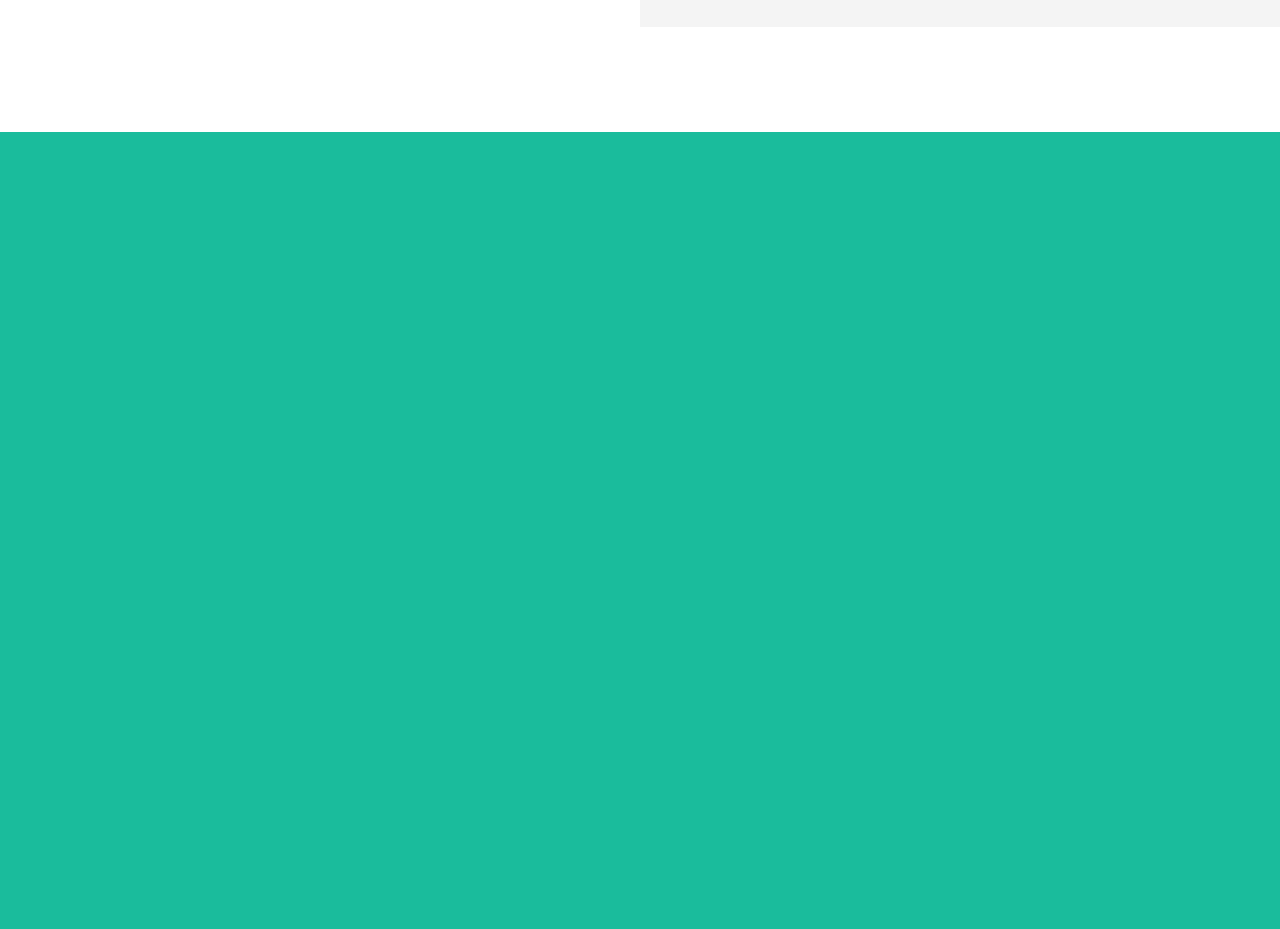
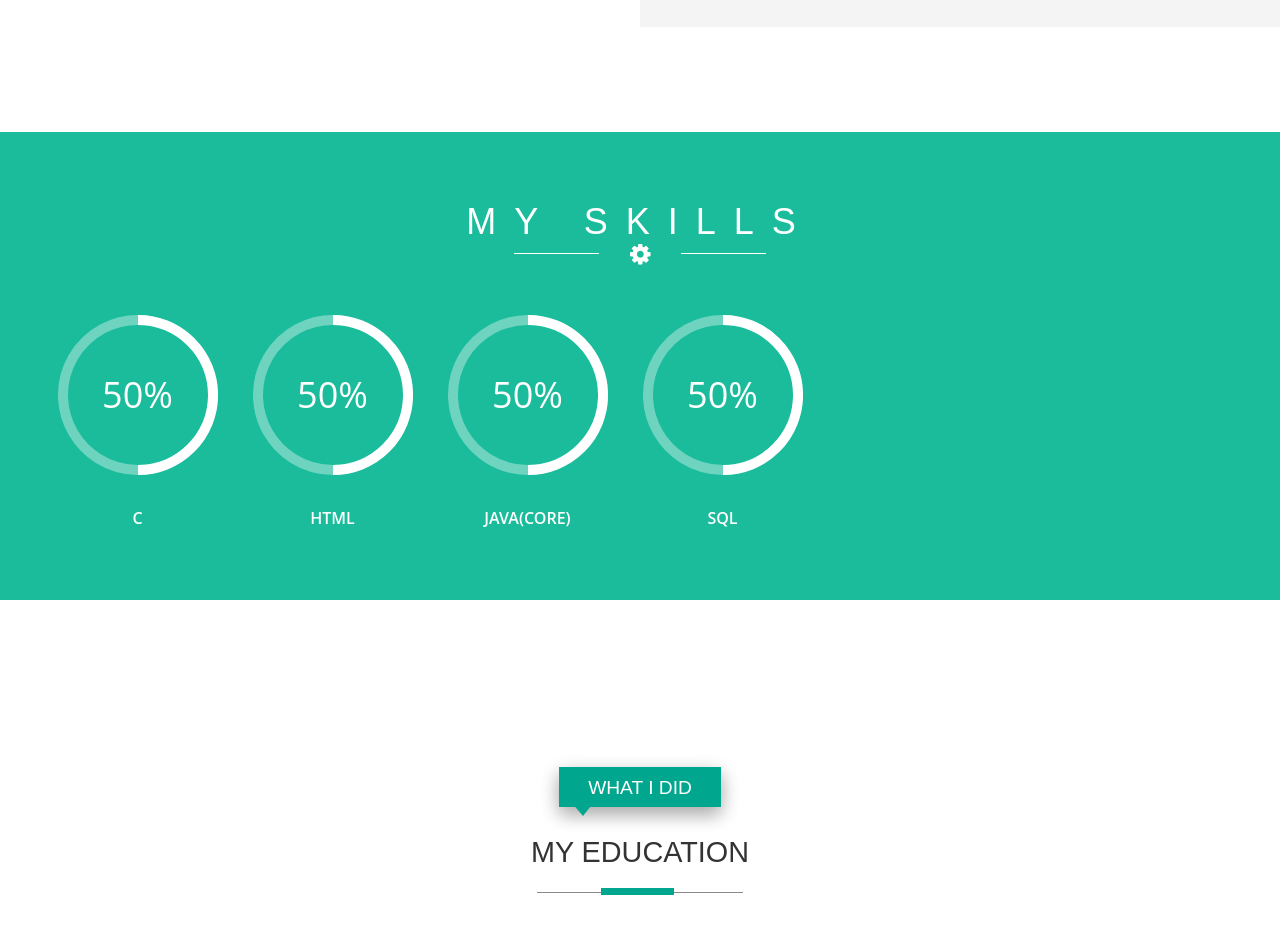
Before and after one commit to SatirthaSaha/SatirthaSaha.github.io, a plain HTML site: page index.html in a window 1280 px wide. Shown: the part 1200-2129 px from the top of the page. Drawn offline with nearby package versions, Linux system fonts and the light colour scheme.

Commit message:
Update style.css

```diff
--- a/css/style.css
+++ b/css/style.css
@@ -1608,7 +1608,7 @@ span.border.two:after {
 }
 .my-skills{
 	background: #1abc9c;
-	padding: 1000px 0;
+	padding: 70px 0;
 }
 .my-skills h3{
 margin:0;
```
